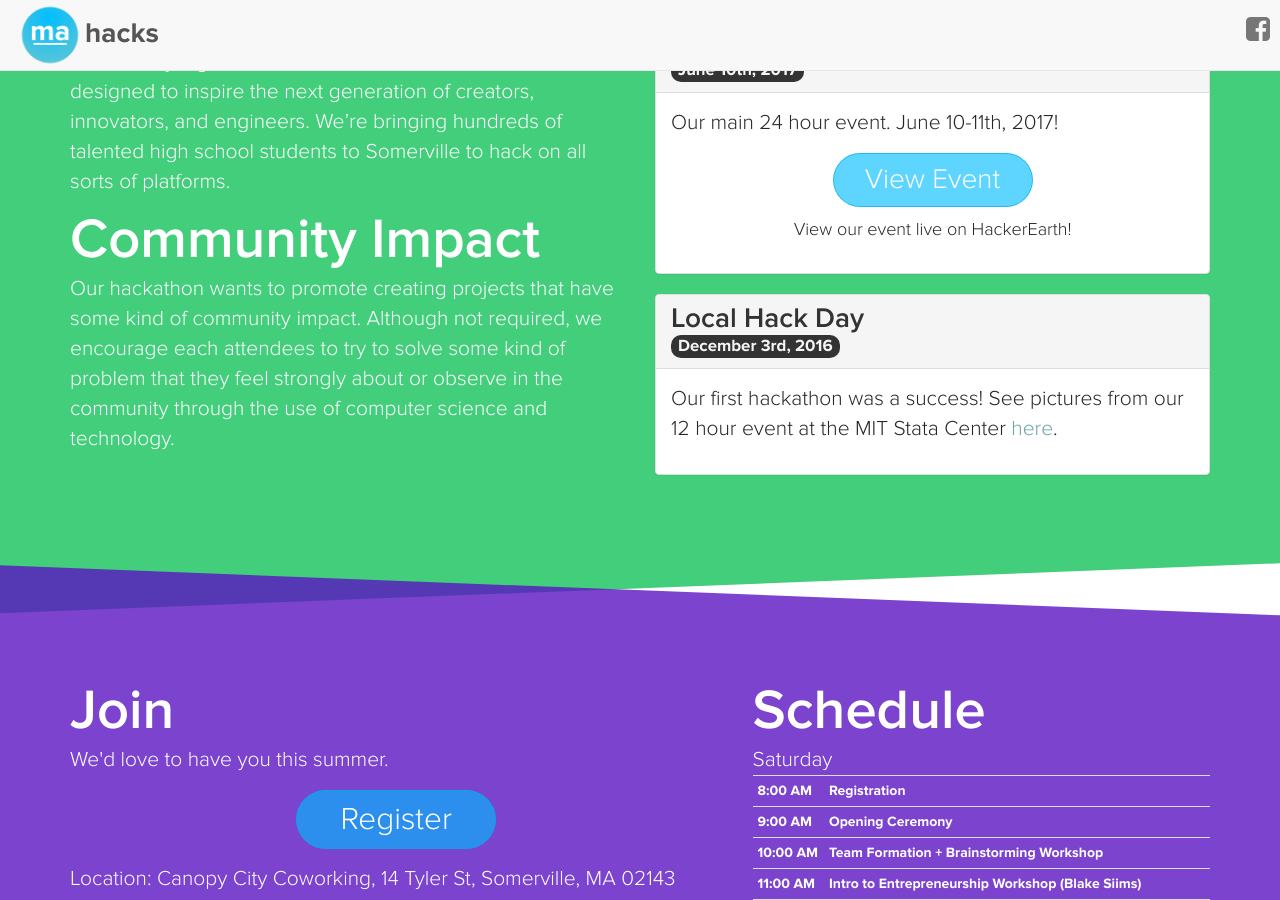
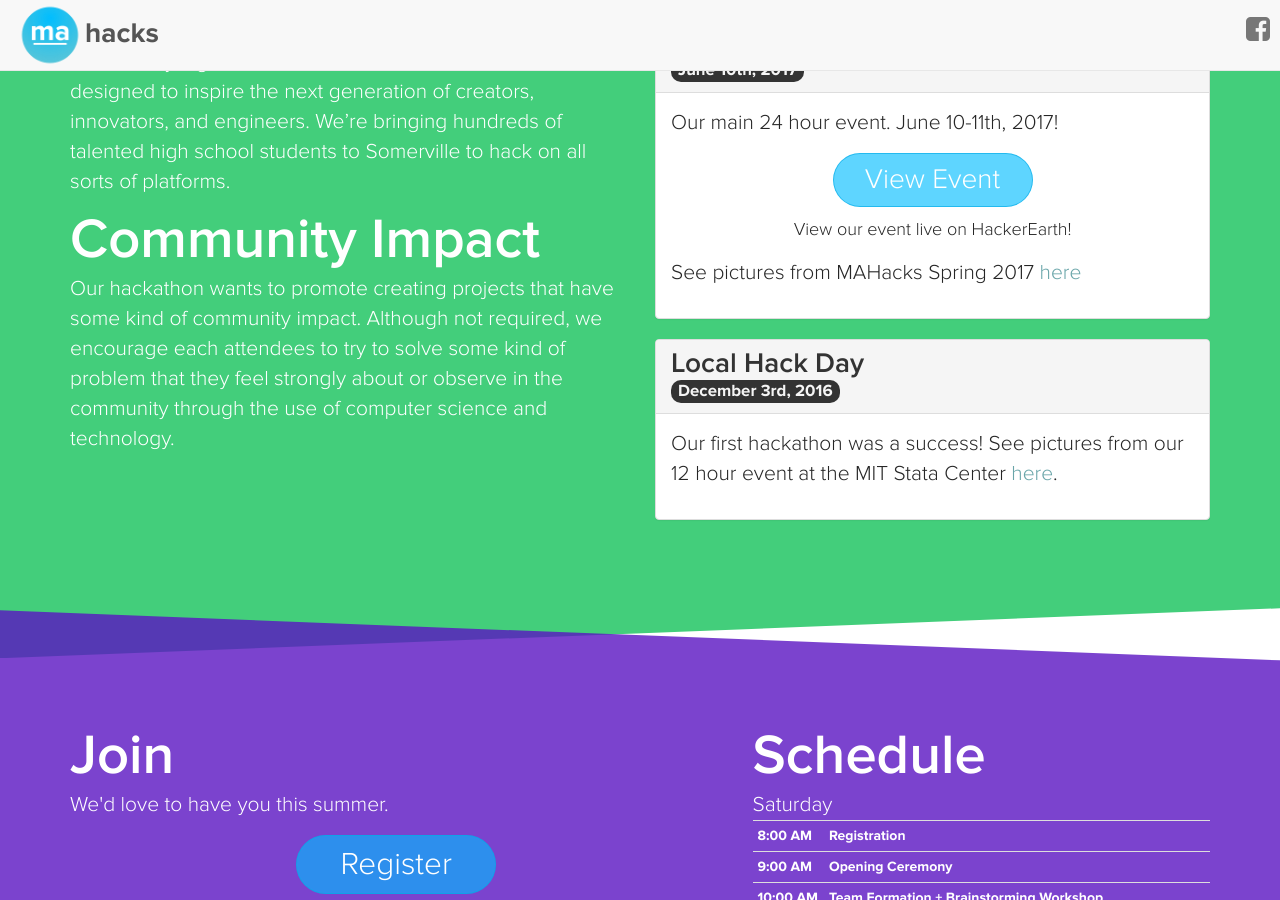
Before and after one commit to mahacks/old-website, a Jekyll site: the page built from index.html, in a window 1280 px wide and 900 px high, scrolled down 1009 px. Built offline with Jekyll 4.4.1, drawn with Linux system fonts in a browser that asks for light colours.

Commit message:
added link to pictures for MAHacks Spring

```diff
--- a/_layouts/default.html
+++ b/_layouts/default.html
@@ -45,6 +45,7 @@
                 <p>Our main 24 hour event. June 10-11th, 2017!</p>
                  <a class="btn btn-success center-block" href="https://www.hackerearth.com/sprints/mahacks-spring-2017/" role="button">View Event</a>
                  <p class="text-center" style="margin-top: 10px; font-size: 18px !important">View our event live on HackerEarth!</p>
+                 <p>See pictures from MAHacks Spring 2017 <a href='https://goo.gl/y1tjnS'>here</a></p>
               </div>
             </div>
             <div class="panel panel-default">
```
